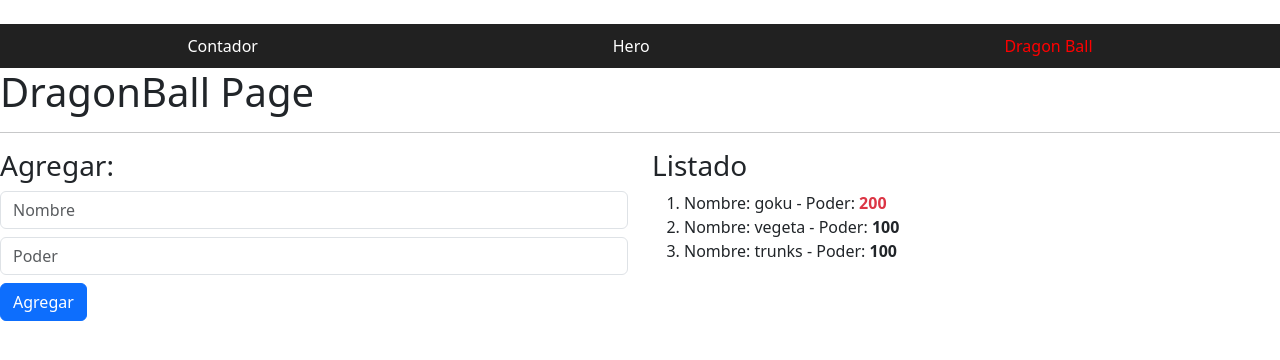
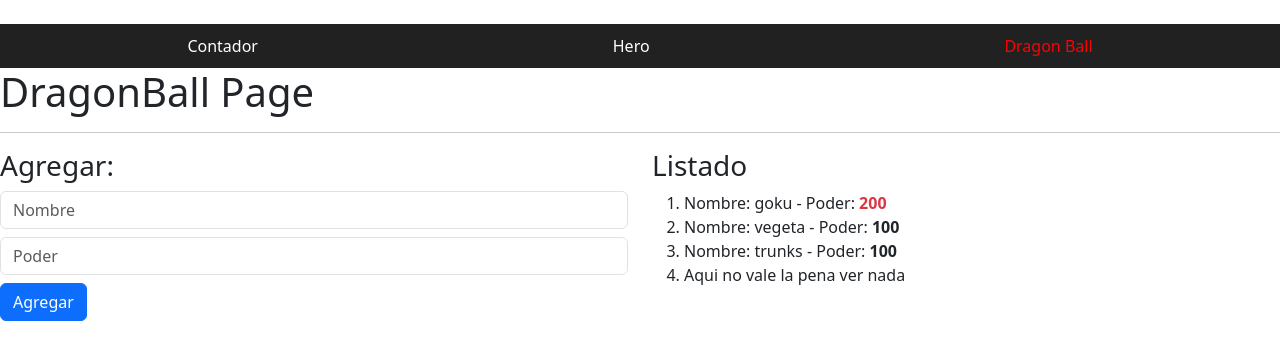
Before and after one commit to jsfc2199/AngularSignlas-01Basics, an Angular app: page /dragonball in a window 1280 px wide. Shown: the top 360 px of the page. Built offline with nearby package versions, Linux system fonts and the light colour scheme.

Commit message:
uso de @if integrado a @for

```diff
--- a/src/app/pages/dragonball/dragonball.component.html
+++ b/src/app/pages/dragonball/dragonball.component.html
@@ -14,7 +14,12 @@
     <ol>
       <!-- uso de for renovado de angular -->
       @for (character of characters(); track character.id) {
-        <li>Nombre: {{character.name}} - Poder: <strong [class.text-danger]="character.power > 100">{{character.power}}</strong> </li>
+        @if (character.power >99) {
+          <li>Nombre: {{character.name}} - Poder: <strong [class.text-danger]="character.power > 100">{{character.power}}</strong> </li>
+
+        }@else {
+          <li>Aqui no vale la pena ver nada</li>
+        }
       }
     </ol>
   </div>
--- a/src/app/pages/dragonball/dragonball.component.ts
+++ b/src/app/pages/dragonball/dragonball.component.ts
@@ -15,5 +15,7 @@
     { id: 1, name: 'goku', power: 200 },
     { id: 2, name: 'vegeta', power: 100 },
     { id: 3, name: 'trunks', power: 100 },
+    { id: 4, name: 'piccolo', power: 20 },
+
   ]);
 }
```
